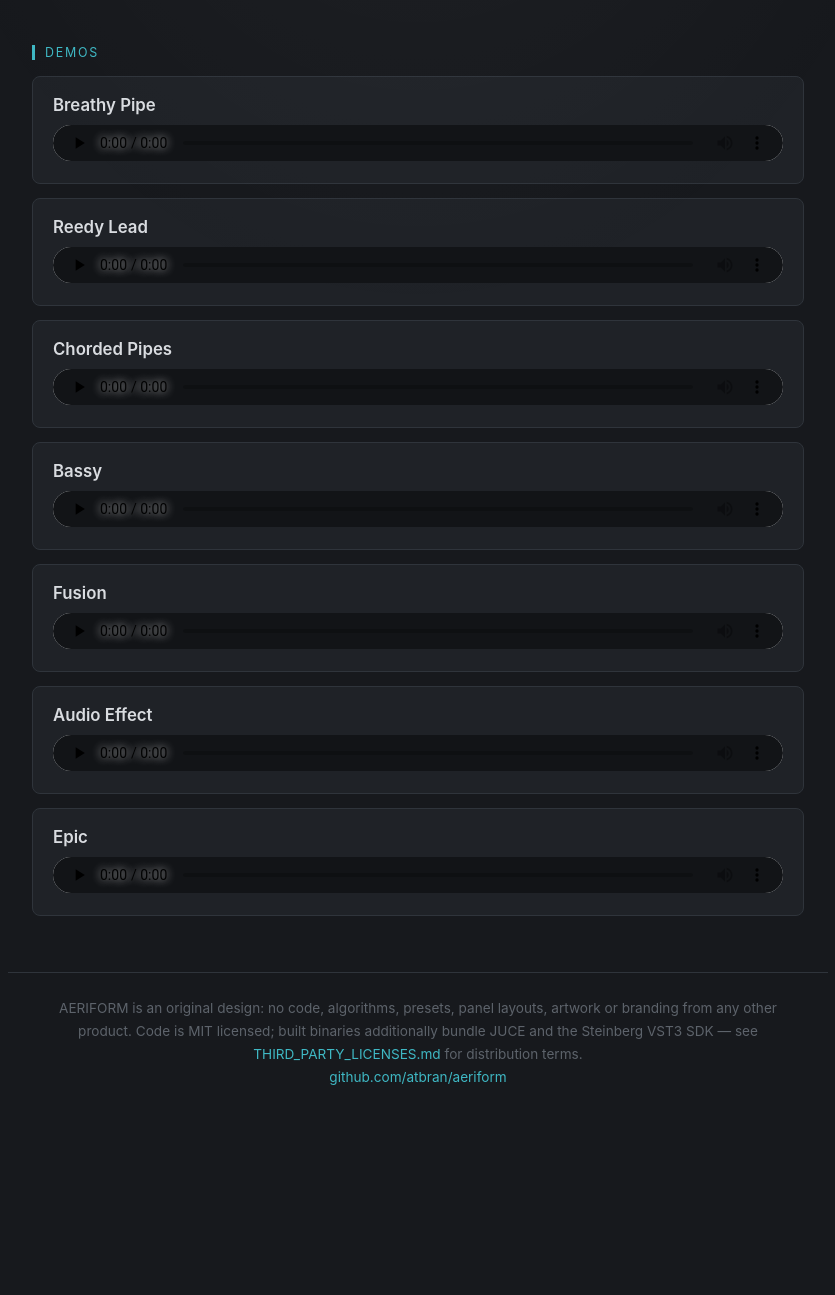
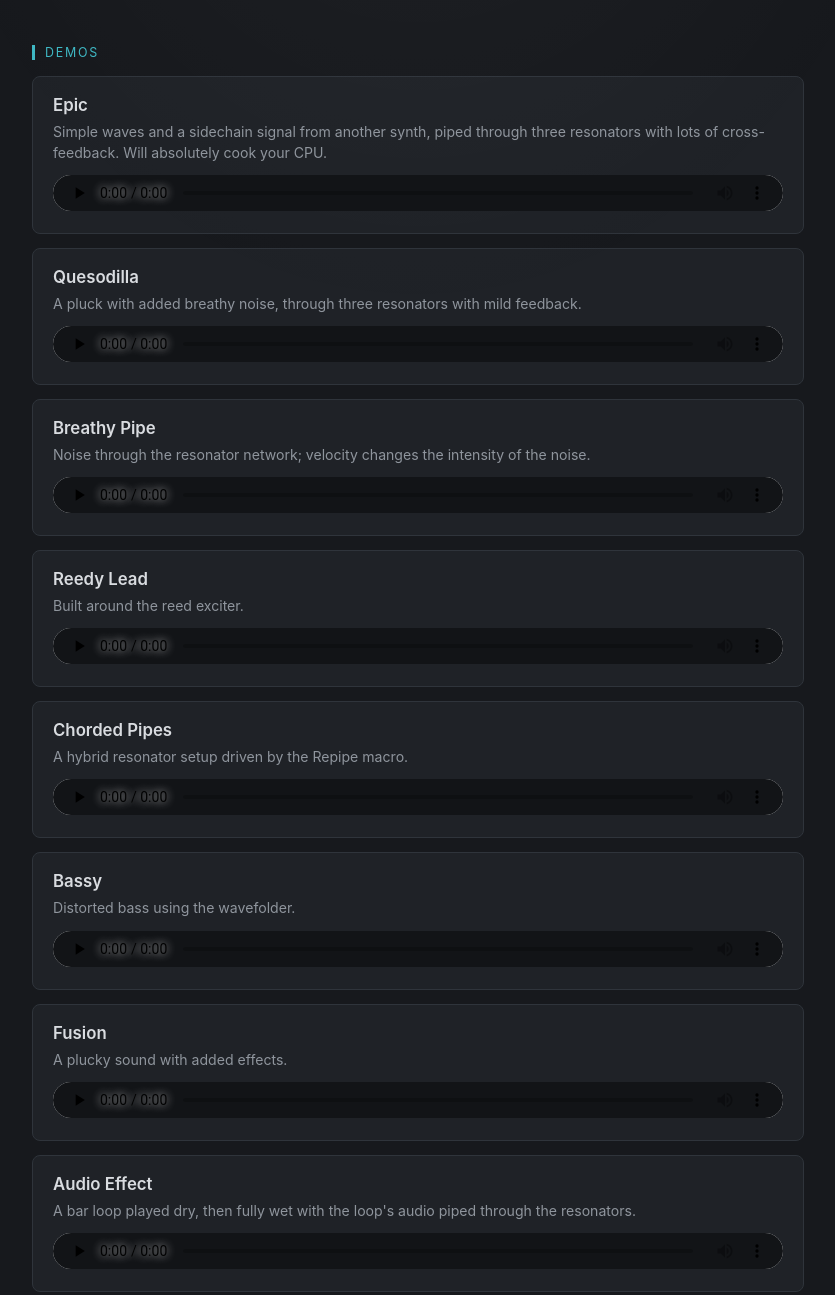
Before and after one commit to atbran/aeriform, a plain HTML site: page docs/index.html in a window 1280 px wide. Shown: the part 351-1646 px from the top of the page, without its empty margins (222-1057 px from the left). Before the commit the page ends 1528 px from the top, so only its background shows below. Drawn offline with Linux system fonts and the light colour scheme.

Commit message:
Add Quesodilla demo, reorder Epic/Quesodilla to the top, add a one-line description per track
Co-Authored-By: Claude Sonnet 5 <noreply@anthropic.com>

```diff
--- a/docs/index.html
+++ b/docs/index.html
@@ -31,8 +31,9 @@
   .section-label{color:var(--teal);font-size:0.78rem;letter-spacing:0.14em;text-transform:uppercase;
      margin:48px 0 16px;padding-left:2px;border-left:3px solid var(--teal);padding-left:10px;}
   .track{background:var(--panel);border:1px solid var(--border);border-radius:8px;padding:18px 20px;margin-bottom:14px;}
-  .track-top{display:flex;justify-content:space-between;align-items:baseline;gap:12px;margin-bottom:10px;flex-wrap:wrap;}
+  .track-top{display:flex;justify-content:space-between;align-items:baseline;gap:12px;margin-bottom:6px;flex-wrap:wrap;}
   .track-name{font-size:1.05rem;font-weight:600;color:var(--text);}
+  .track-desc{color:var(--text-dim);font-size:0.88rem;line-height:1.5;margin:0 0 12px;}
   .track-note{color:var(--text-faint);font-size:0.85rem;}
   audio{width:100%;height:36px;}
   audio::-webkit-media-controls-panel{background:var(--inset);}
@@ -69,38 +70,55 @@
   <div class="section-label">Demos</div>
 
   <div class="track">
+    <div class="track-top"><span class="track-name">Epic</span></div>
+    <p class="track-desc">Simple waves and a sidechain signal from another synth, piped through three
+      resonators with lots of cross-feedback. Will absolutely cook your CPU.</p>
+    <audio controls preload="none" src="audio/epic.mp3"></audio>
+  </div>
+
+  <div class="track">
+    <div class="track-top"><span class="track-name">Quesodilla</span></div>
+    <p class="track-desc">A pluck with added breathy noise, through three resonators with mild
+      feedback.</p>
+    <audio controls preload="none" src="audio/quesodilla.mp3"></audio>
+  </div>
+
+  <div class="track">
     <div class="track-top"><span class="track-name">Breathy Pipe</span></div>
+    <p class="track-desc">Noise through the resonator network; velocity changes the intensity of the
+      noise.</p>
     <audio controls preload="none" src="audio/breathy-pipe.mp3"></audio>
   </div>
 
   <div class="track">
     <div class="track-top"><span class="track-name">Reedy Lead</span></div>
+    <p class="track-desc">Built around the reed exciter.</p>
     <audio controls preload="none" src="audio/reedy-lead.mp3"></audio>
   </div>
 
   <div class="track">
     <div class="track-top"><span class="track-name">Chorded Pipes</span></div>
+    <p class="track-desc">A hybrid resonator setup driven by the Repipe macro.</p>
     <audio controls preload="none" src="audio/chorded-pipes.mp3"></audio>
   </div>
 
   <div class="track">
     <div class="track-top"><span class="track-name">Bassy</span></div>
+    <p class="track-desc">Distorted bass using the wavefolder.</p>
     <audio controls preload="none" src="audio/bassy.mp3"></audio>
   </div>
 
   <div class="track">
     <div class="track-top"><span class="track-name">Fusion</span></div>
+    <p class="track-desc">A plucky sound with added effects.</p>
     <audio controls preload="none" src="audio/fusion.mp3"></audio>
   </div>
 
   <div class="track">
     <div class="track-top"><span class="track-name">Audio Effect</span></div>
+    <p class="track-desc">A bar loop played dry, then fully wet with the loop's audio piped through
+      the resonators.</p>
     <audio controls preload="none" src="audio/audio-effect.mp3"></audio>
-  </div>
-
-  <div class="track">
-    <div class="track-top"><span class="track-name">Epic</span></div>
-    <audio controls preload="none" src="audio/epic.mp3"></audio>
   </div>
 </main>
 
```
Also changed, not shown: 1 other file.
